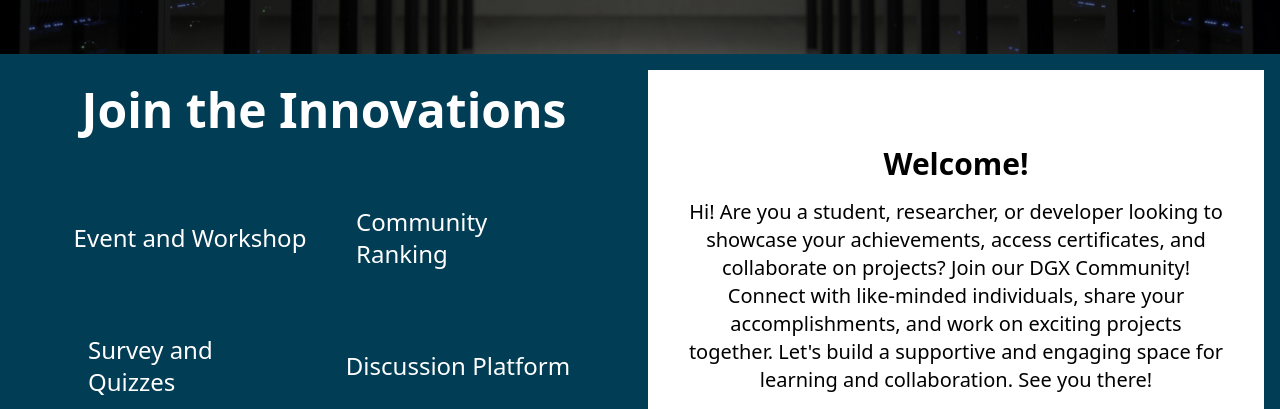
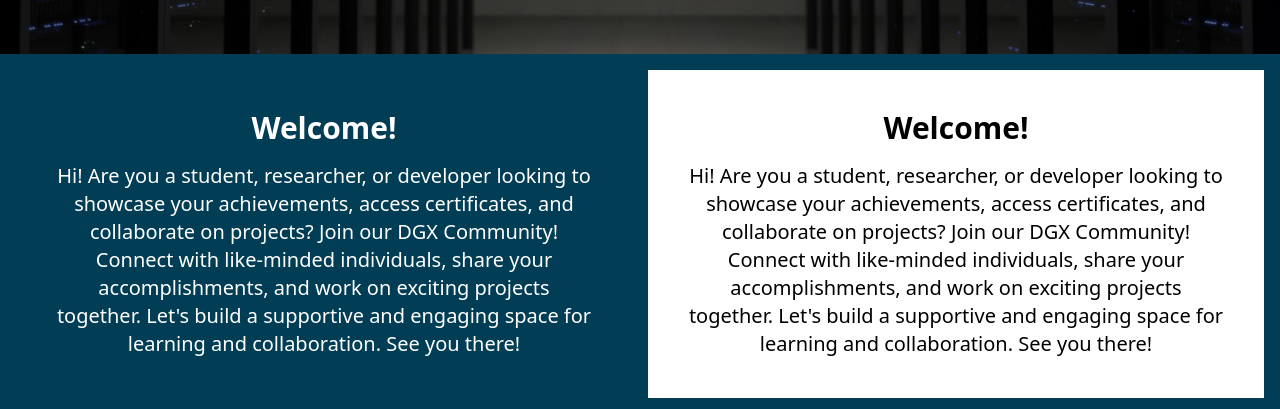
Before and after one commit to dark-Kings/DGX_Community, a React (Vite) app in the folder client/: page / in a window 1280 px wide. Shown: the part 391-800 px from the top of the page. Built offline with nearby package versions, Linux system fonts and the light colour scheme; no server answers.

Commit message:
merging comments

```diff
--- a/client/src/container/Discussion.jsx
+++ b/client/src/container/Discussion.jsx
@@ -370,6 +370,7 @@ console.log(data.updatedDiscussions);
               ))}
             </div>
           </div>
+
           <div>
             <h2 className="text-2xl font-bold mb-4">Top Contributors</h2>
             <div className="space-y-2">
--- a/client/src/container/Home.jsx
+++ b/client/src/container/Home.jsx
@@ -120,12 +120,12 @@ const Home = () => {
                 <section className="bg-[#f5f5f5]">
                     <div className="grid grid-cols-1 lg:grid-cols-2 items-center justify-items-center gap-4 bg-DGXblue p-4">
                         {/* Text and Links Section */}
-                        <div className="flex flex-col justify-center items-center p-4">
+                        {/* <div className="flex flex-col justify-center items-center p-4">
                             <h1 className="text-xl md:text-4xl lg:text-5xl font-bold mb-4 text-DGXwhite text-center">
                                 Join the Innovations
                             </h1>
                             <div className="grid grid-cols-1 sm:grid-cols-2 gap-4 w-full p-8">
-                                {/* Event and Workshop */}
+                                Event and Workshop
                                 <div className="flex flex-col justify-center items-center relative group">
                                     <p
                                         onClick={handleRedirect}
@@ -140,7 +140,7 @@ const Home = () => {
                                         <div className="w-3 h-3 -mt-1 rotate-45 bg-DGXblack"></div>
                                     </div>
                                 </div>
-                                {/* Community Ranking */}
+                                Community Ranking
                                 <div className="flex flex-col justify-center items-center relative group p-6">
                                     <p className="text-base sm:text-lg md:text-xl lg:text-2xl  text-DGXwhite hover:text-DGXgreen transition-colors duration-300 cursor-pointer">
                                         Community Ranking
@@ -152,7 +152,7 @@ const Home = () => {
                                         <div className="w-2 h-2 -mt-1 rotate-45 bg-DGXblack"></div>
                                     </div>
                                 </div>
-                                {/* Survey and Quizzes */}
+                                Survey and Quizzes
                                 <div className="flex flex-col justify-center items-center relative group p-6">
                                     <p className="text-base sm:text-lg md:text-xl lg:text-2xl text-DGXwhite hover:text-DGXgreen">
                                         Survey and Quizzes
@@ -164,7 +164,7 @@ const Home = () => {
                                         <div className="w-3 h-3 -mt-1 rotate-45 bg-DGXblack"></div>
                                     </div>
                                 </div>
-                                {/* Discussion Platform */}
+                                Discussion Platform
                                 <div className="flex flex-col justify-center items-center relative group ">
                                     <p
                                         onClick={handleRedirect01}
@@ -179,6 +179,14 @@ const Home = () => {
                                         <div className="w-3 h-3 -mt-1 rotate-45 bg-DGXblack"></div>
                                     </div>
                                 </div>
+                            </div>
+                        </div> */}
+                        <div className="flex flex-col justify-center items-center bg-DGXblue     opacity-100 w-full h-full p-4 md:p-6 lg:p-10">
+                            <div className="text-center">
+                                <h1 className="text-xl md:text-2xl lg:text-3xl font-bold text-DGXwhite">Welcome!</h1>
+                                <p className="mt-4 text-sm sm:text-base md:text-lg lg:text-xl leading-6 text-DGXwhite">
+                                    Hi! Are you a student, researcher, or developer looking to showcase your achievements, access certificates, and collaborate on projects? Join our DGX Community! Connect with like-minded individuals, share your accomplishments, and work on exciting projects together. Let&apos;s build a supportive and engaging space for learning and collaboration. See you there!
+                                </p>
                             </div>
                         </div>
                         {/* Image and Text Section */}
```
